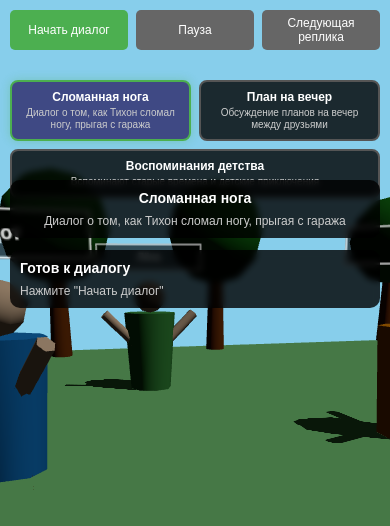
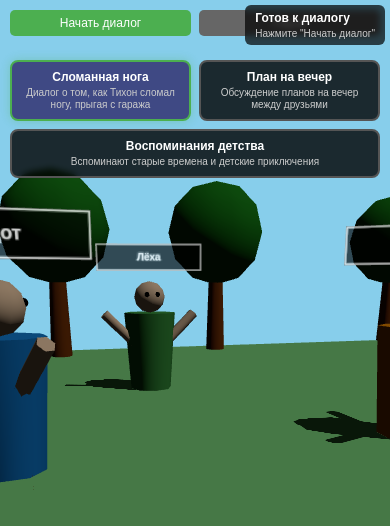
Before and after one commit to mihail-fomin/scenario, a website built with Vite: page index.html in a window 390 px wide. Built offline with nearby package versions, Linux system fonts and the light colour scheme; animation ran at ten frames a second.

Commit message:
Refactor UI elements by removing next dialogue button functionality; update styles for dialogue and character info sections to enhance layout and responsiveness.

```diff
--- a/index.html
+++ b/index.html
@@ -265,7 +265,7 @@
             }
 
             #dialogue-selector {
-                top: 80px;
+                top: 60px;
                 left: 10px;
                 right: 10px;
                 transform: none;
@@ -295,43 +295,29 @@
             }
 
             #dialogue-info {
-                top: 180px;
-                left: 10px;
-                right: 10px;
-                transform: none;
-                max-width: none;
-                padding: 12px;
-                background: rgba(0, 0, 0, 0.8);
-                backdrop-filter: blur(3px);
-                -webkit-backdrop-filter: blur(3px);
-            }
-
-            .dialogue-title {
-                font-size: 16px;
-                margin-bottom: 8px;
-            }
-
-            .dialogue-description {
-                font-size: 13px;
+                display: none;
             }
 
             #character-info {
-                top: 250px;
-                left: 10px;
+                top: 10px;
                 right: 10px;
-                padding: 12px;
-                background: rgba(0, 0, 0, 0.8);
+                left: auto;
+                width: auto;
+                max-width: 200px;
+                padding: 8px 12px;
+                background: rgba(0, 0, 0, 0.7);
                 backdrop-filter: blur(3px);
                 -webkit-backdrop-filter: blur(3px);
+                border-radius: 6px;
             }
 
             .character-name {
-                font-size: 16px;
-                margin-bottom: 8px;
+                font-size: 14px;
+                margin-bottom: 4px;
             }
 
             .character-status {
-                font-size: 13px;
+                font-size: 11px;
             }
         }
 
@@ -369,27 +355,23 @@
             }
 
             #dialogue-info {
-                padding: 10px;
-            }
-
-            .dialogue-title {
-                font-size: 14px;
-            }
-
-            .dialogue-description {
-                font-size: 12px;
+                display: none;
             }
 
             #character-info {
-                padding: 10px;
+                top: 5px;
+                right: 5px;
+                padding: 6px 10px;
+                max-width: 150px;
             }
 
             .character-name {
-                font-size: 14px;
+                font-size: 12px;
+                margin-bottom: 3px;
             }
 
             .character-status {
-                font-size: 12px;
+                font-size: 10px;
             }
         }
 
@@ -402,23 +384,22 @@
             }
 
             #dialogue-selector {
-                top: 60px;
+                top: 50px;
                 left: 5px;
                 right: 5px;
             }
 
             #dialogue-info {
-                top: 120px;
-                left: 5px;
-                right: 5px;
-                padding: 8px;
+                display: none;
             }
 
             #character-info {
-                top: 160px;
-                left: 5px;
+                top: 5px;
                 right: 5px;
-                padding: 8px;
+                left: auto;
+                width: auto;
+                max-width: 180px;
+                padding: 6px 10px;
             }
 
             #subtitles {
@@ -436,7 +417,6 @@
             <div id="controls">
                 <button id="startBtn">Начать диалог</button>
                 <button id="pauseBtn" disabled>Пауза</button>
-                <button id="nextBtn" disabled>Следующая реплика</button>
             </div>
 
             <div id="dialogue-selector">
--- a/src/js/App.ts
+++ b/src/js/App.ts
@@ -169,7 +169,6 @@ export class App {
     this.uiManager.setCallbacks({
       onStart: () => this.startDialogue(),
       onPause: () => this.pauseDialogue(),
-      onNext: () => this.nextDialogue(),
       onDialogueSetChange: (dialogueSetId: string) => this.changeDialogueSet(dialogueSetId)
     });
 
--- a/src/js/ui/UIManager.ts
+++ b/src/js/ui/UIManager.ts
@@ -5,7 +5,6 @@ export class UIManager implements UIManagerInterface {
   private callbacks: UICallbacks = {
     onStart: undefined,
     onPause: undefined,
-    onNext: undefined,
     onDialogueSetChange: undefined
   };
 
@@ -13,7 +12,6 @@ export class UIManager implements UIManagerInterface {
     this.elements = {
       startBtn: document.getElementById('startBtn') as HTMLButtonElement,
       pauseBtn: document.getElementById('pauseBtn') as HTMLButtonElement,
-      nextBtn: document.getElementById('nextBtn') as HTMLButtonElement,
       subtitles: document.getElementById('subtitles') as HTMLElement,
       currentSpeaker: document.getElementById('currentSpeaker') as HTMLElement,
       currentStatus: document.getElementById('currentStatus') as HTMLElement,
@@ -46,11 +44,6 @@ export class UIManager implements UIManagerInterface {
       }
     });
 
-    addTouchSupport(this.elements.nextBtn, () => {
-      if (this.callbacks.onNext) {
-        this.callbacks.onNext();
-      }
-    });
 
     // Обработчик для карточек диалогов будет добавлен в updateDialogueSelector
   }
@@ -80,7 +73,6 @@ export class UIManager implements UIManagerInterface {
   public setPlayingState(isPlaying: boolean, isPaused: boolean): void {
     this.elements.startBtn.disabled = isPlaying;
     this.elements.pauseBtn.disabled = !isPlaying;
-    this.elements.nextBtn.disabled = !isPlaying;
 
     if (isPaused) {
       this.elements.pauseBtn.textContent = 'Продолжить';
@@ -92,7 +84,6 @@ export class UIManager implements UIManagerInterface {
   public setReadyState(): void {
     this.elements.startBtn.disabled = false;
     this.elements.pauseBtn.disabled = true;
-    this.elements.nextBtn.disabled = true;
     this.elements.pauseBtn.textContent = 'Пауза';
     this.updateSpeakerInfo('Готов к диалогу', 'Нажмите "Начать диалог"');
   }
--- a/src/types/index.ts
+++ b/src/types/index.ts
@@ -40,7 +40,6 @@ export interface CharacterInterface {
 export interface UIElements {
   startBtn: HTMLButtonElement;
   pauseBtn: HTMLButtonElement;
-  nextBtn: HTMLButtonElement;
   subtitles: HTMLElement;
   currentSpeaker: HTMLElement;
   currentStatus: HTMLElement;
@@ -52,7 +51,6 @@ export interface UIElements {
 export interface UICallbacks {
   onStart?: () => void;
   onPause?: () => void;
-  onNext?: () => void;
   onDialogueSetChange?: (dialogueSetId: string) => void;
 }
 
```
